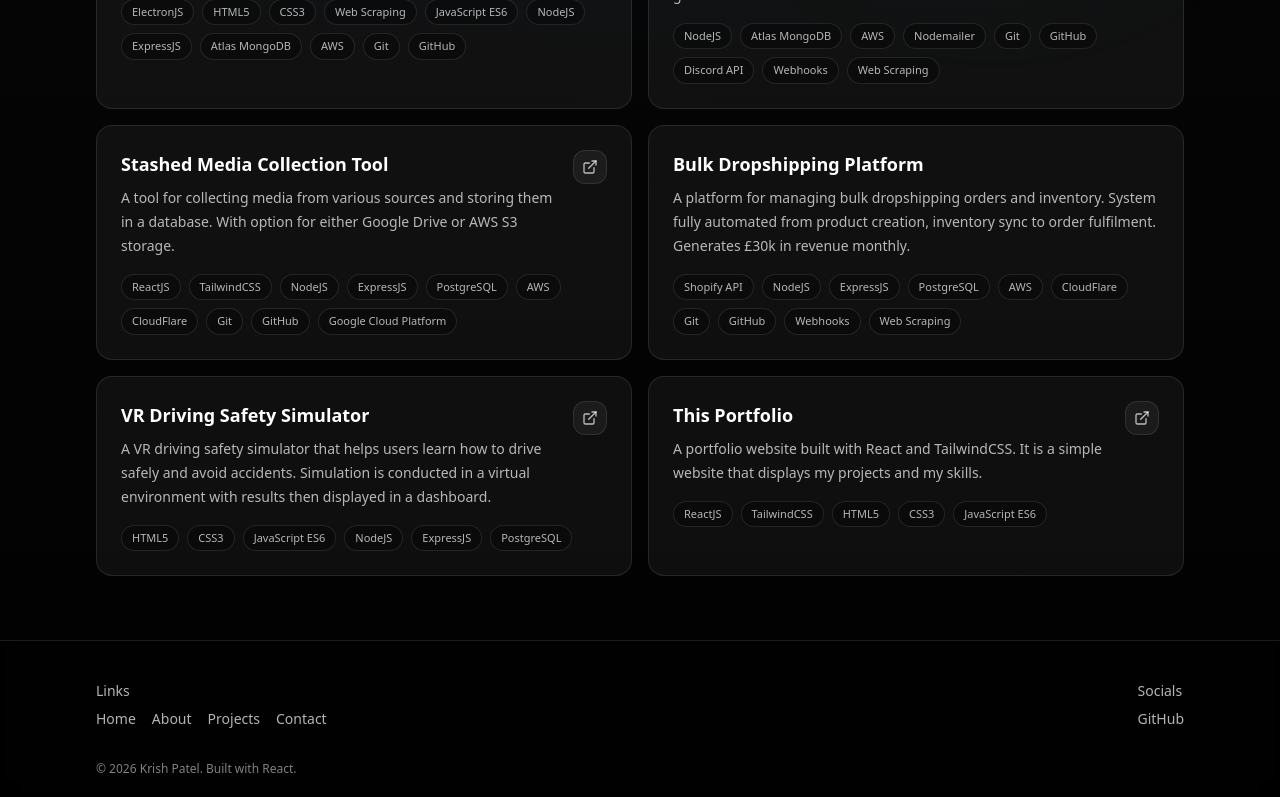
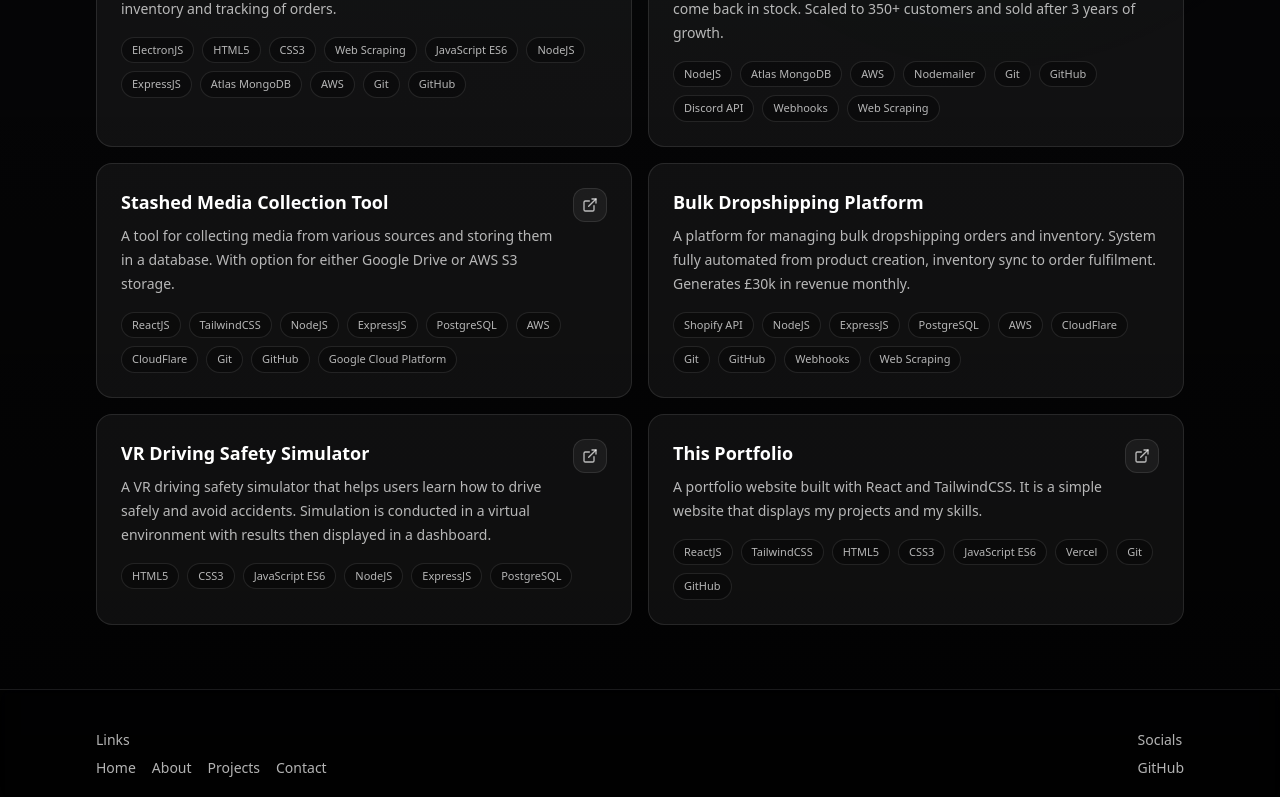
Before and after one commit to krish-p25/portfolio, a React (Vite) app: page /projects in a window 1280 px wide. Shown: the part 841-1638 px from the top of the page. Built offline with nearby package versions, Linux system fonts and the light colour scheme.

Commit message:
Added vercel to skill set for portfolio

```diff
--- a/src/data/projects.js
+++ b/src/data/projects.js
@@ -129,6 +129,9 @@ export const projects = [
             "HTML5",
             "CSS3",
             "JavaScript ES6",
+            "Vercel",
+            "Git",
+            "GitHub",
 
         ],
     }
```
